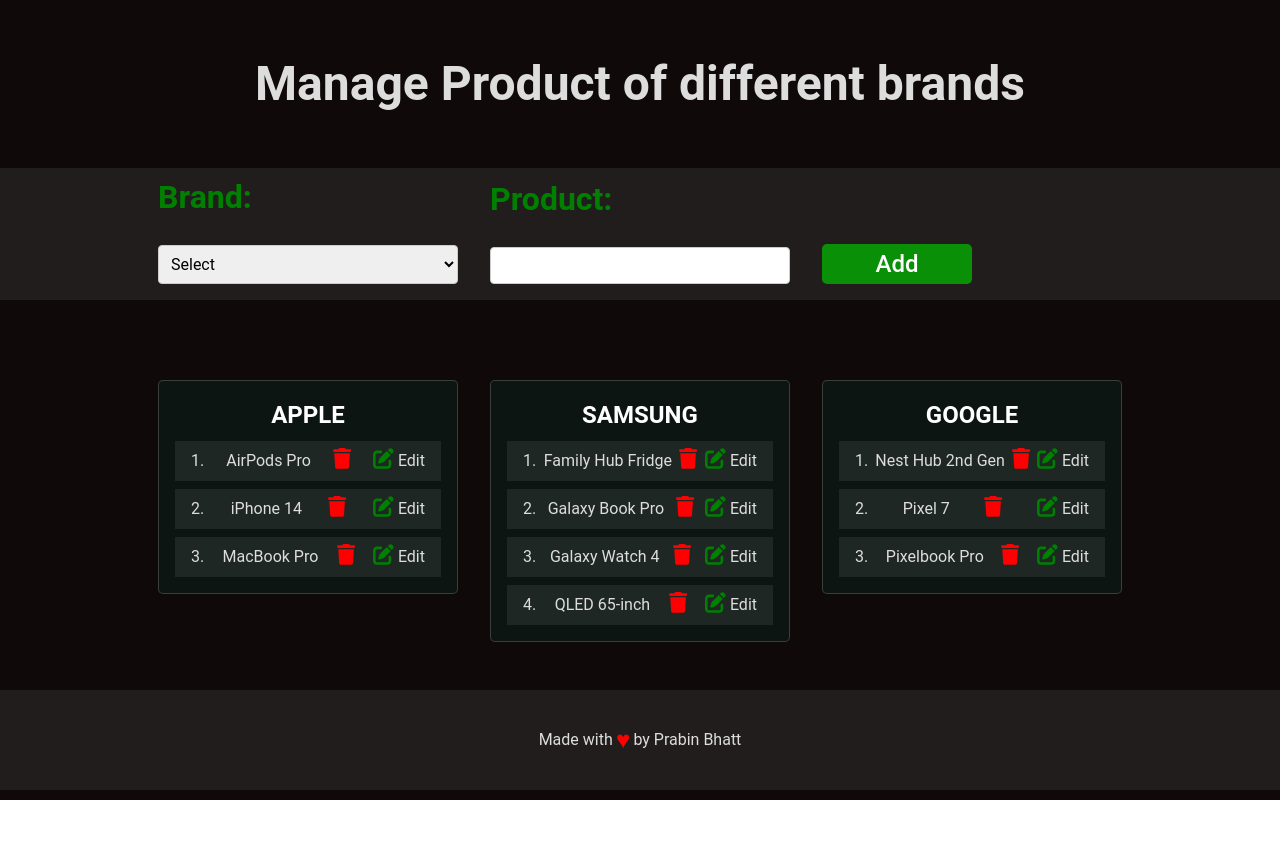
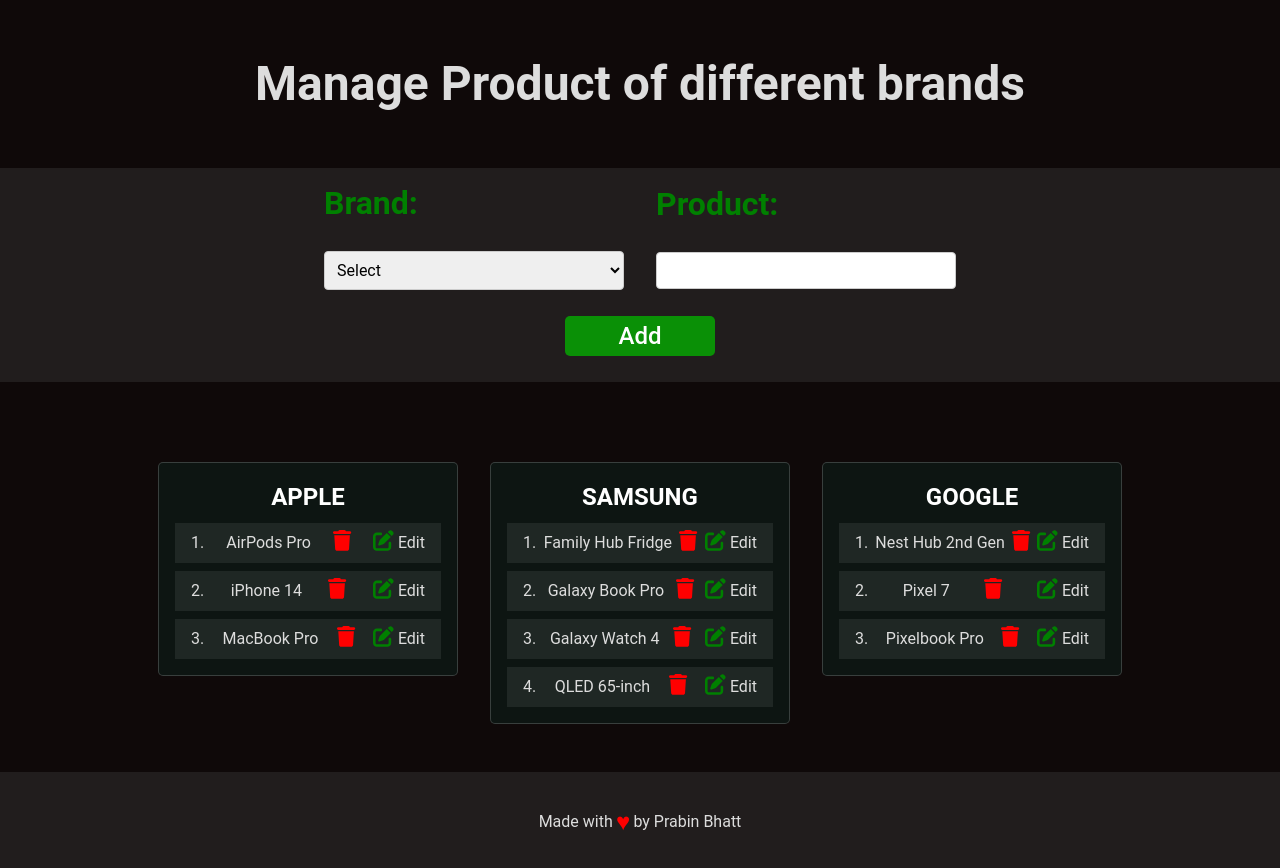
Before and after one commit to UIBoxx/productManager, a React (Vite) app: page / in a window 1280 px wide. Shown: the top 868 px of the page. Before the commit the page ends 800 px from the top, so only its background shows below. Built offline with nearby package versions, Linux system fonts and the light colour scheme.

Commit message:
first commit

```diff
--- a/src/components/productForm/productForm.css
+++ b/src/components/productForm/productForm.css
@@ -21,8 +21,19 @@
     display: flex;
     flex-direction: column;
     align-items: start;
-    justify-content: end;
+    justify-content: center;
   }
+
+.btn-field-wrapper{
+  width: 80vw;
+  height: 50px;
+  /* background-color: yellow; */
+  /* padding: 1rem; */
+  display: flex;
+  flex-direction: column;
+  align-items: center;
+  justify-content: start;
+}
 
   .form-field-wrapper label {
     font-weight: bold;
--- a/src/components/productForm/productForm.tsx
+++ b/src/components/productForm/productForm.tsx
@@ -72,12 +72,12 @@
               {brand.name}
             </option>
           ))}
-          <option value="custom">+ Add New</option>
+          <option value="custom">+ Add New Brand</option>
         </select>
       </div>
       {customBrand && (
         <div className="form-field-wrapper">
-          <label htmlFor="customBrand">New Brand:</label><br />
+          <label htmlFor="customBrand">New Brand Name:</label><br />
           <input
             type="text"
             name="customBrand"
@@ -95,7 +95,7 @@
           onChange={handleProductChange}
         />
       </div>
-      <div className="form-field-wrapper">
+      <div className="btn-field-wrapper">
         <button className='Addbutton' onClick={handleSubmit}>Add</button>
       </div>
     </div>
```
